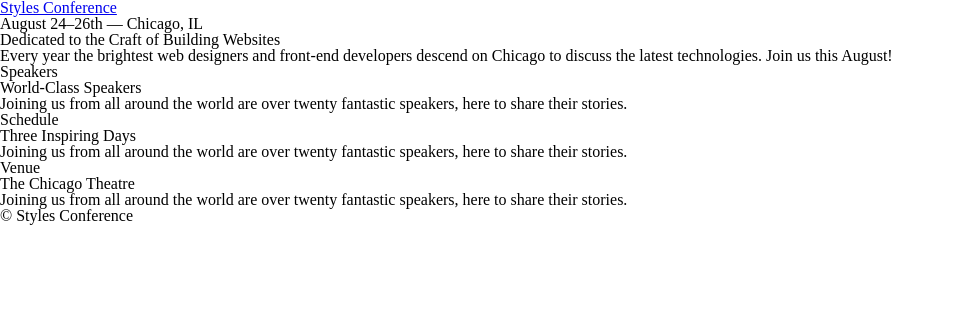
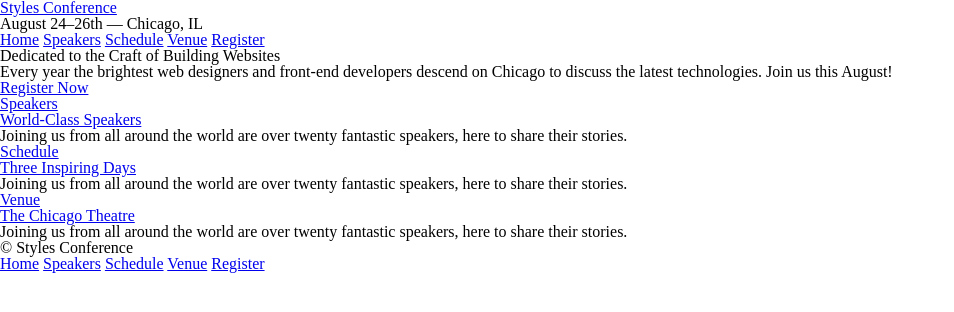
Before and after one commit to JohnMichaelD/StylesConferenceWebsite, a plain HTML site: page index.html in a window 1280 px wide. Shown: the whole page, without its empty margins (0-954 px from the left). Drawn offline with Linux system fonts and the light colour scheme.

Commit message:
updating nav and site pages

```diff
--- a/index.html
+++ b/index.html
@@ -14,30 +14,51 @@
             <a href="index.html">Styles Conference</a>
         </h1>
         <h3>August 24&ndash;26th &mdash; Chicago, IL</h3>
+        <nav>
+            <a href="index.html">Home</a>
+            <a href="speakers.html">Speakers</a>
+            <a href="schedule.html">Schedule</a>
+            <a href="venue.html">Venue</a>
+            <a href="register.html">Register</a>
+          </nav>
     </header>
     <section>
         <h2>Dedicated to the Craft of Building Websites</h2>
         <p>Every year the brightest web designers and front-end developers descend on Chicago to discuss the latest technologies. Join us this August!</p>
+        <a href="register.html">Register Now</a>
     </section>
     <section>
         <section>
+            <a href="speakers.html">
                 <h5>Speakers</h5>
                 <h3>World-Class Speakers</h3>
+            </a>
             <p>Joining us from all around the world are over twenty fantastic speakers, here to share their stories.</p>
         </section>
         <section>
+            <a href="scedrule.html">
                 <h5>Schedule</h5>
                 <h3>Three Inspiring Days</h3>
+            </a>
             <p>Joining us from all around the world are over twenty fantastic speakers, here to share their stories.</p>
         </section>
         <section>
+            <a href="venue.html">
                 <h5>Venue</h5>
                 <h3>The Chicago Theatre</h3>
+            </a>
             <p>Joining us from all around the world are over twenty fantastic speakers, here to share their stories.</p>
         </section>
     </section>
     <footer>
         <small>&copy; Styles Conference</small>
+        <nav>
+            <a href="index.html">Home</a>
+            <a href="speakers.html">Speakers</a>
+            <a href="schedule.html">Schedule</a>
+            <a href="venue.html">Venue</a>
+            <a href="register.html">Register</a>
+          </nav>
     </footer>
 </body>
 </html>
```
Lines whose indentation alone changed are shown as unchanged.
